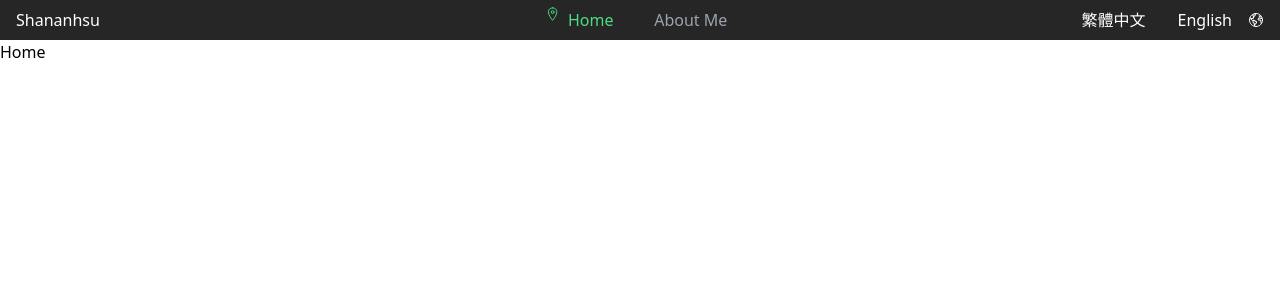
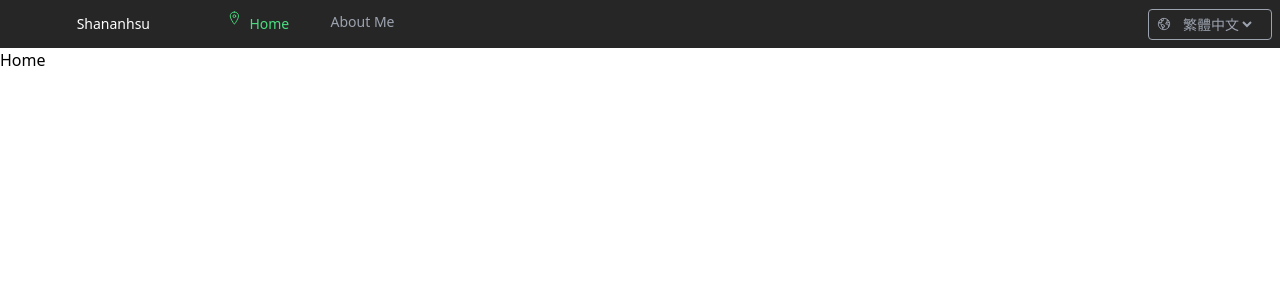
Before and after one commit to Shananhsu/resume, a React (Vite) app: page / in a window 1280 px wide. Shown: the top 300 px of the page. Built offline with nearby package versions, Linux system fonts and the light colour scheme.

Commit message:
新增 1.電腦語系切換選單 修改 1.導覽列render方式

```diff
--- a/src/App.tsx
+++ b/src/App.tsx
@@ -4,8 +4,8 @@ import { createBrowserRouter, RouterProvider } from "react-router-dom";
 import Layout from "./components/Layout"; //layout
 
 //頁面
-import Home from "./home"; //首頁
-import AboutMe from "./aboutMe"; //關於我
+import Home from "./pages/home"; //首頁
+import AboutMe from "./pages/aboutMe"; //關於我
 
 const router = createBrowserRouter([
   {
--- a/src/components/navbar/Desktop.tsx
+++ /dev/null
@@ -1,66 +0,0 @@
-//react router dom
-import { menuData } from "./menuData.ts";
-
-//i18n
-import { useTranslation } from "react-i18next";
-
-//hooks
-import useChangeLanguage from "../../hooks/useChangeLanguage.ts";
-
-//react icons
-import { IoEarthOutline, IoLocationOutline } from "react-icons/io5";
-
-//導覽列資料
-import { NavLink } from "react-router-dom";
-
-//語系選單資料
-import { languageData } from "./languageData.ts";
-
-const Desktop = () => {
-  const { t } = useTranslation();
-
-  const { changeLanguage } = useChangeLanguage();
-
-  return (
-    <nav className="hidden lg:flex py-2 px-4 items-center">
-      <h1 className="w-2/12">{t("navbar.shananhsu")}</h1>
-      <div className="flex items-center justify-center w-8/12">
-        {menuData.map((item) => (
-          <NavLink
-            key={item.id}
-            to={item.link}
-            className={({ isActive }) =>
-              `${isActive ? "text-green-400" : "text-gray-400"}`
-            }
-          >
-            {({ isActive }) => (
-              <div className="mx-2 flex justify-center items-center">
-                {isActive && (
-                  <IoLocationOutline className="text-2xl animate-bounce" />
-                )}
-                <p className={`w-full mx-2 ${!isActive && "hover:text-white"}`}>
-                  {t(item.title)}
-                </p>
-              </div>
-            )}
-          </NavLink>
-        ))}
-      </div>
-      <div className="w-2/12 flex justify-end">
-        {languageData.map((item) => (
-          <button
-            className="mx-4 hover:text-red-600"
-            onClick={() => changeLanguage(item.lang)}
-            key={item.id}
-          >
-            {item.title}
-          </button>
-        ))}
-        <button className="hover:text-green-400">
-          <IoEarthOutline />
-        </button>
-      </div>
-    </nav>
-  );
-};
-export default Desktop;
--- a/src/components/navbar/Mobile.tsx
+++ /dev/null
@@ -1,34 +0,0 @@
-//react icons
-import { IoHomeSharp, IoMenu, IoEarthOutline } from "react-icons/io5";
-
-//react router dom
-import { NavLink } from "react-router-dom";
-
-//components
-import DropDownMenu from "./mobile/DropDownMenu.tsx";
-
-//hooks
-import useToggle from "../../hooks/useToggle.ts";
-
-const Mobile = () => {
-  const { toggle: menu, handleToggle: handleMenu } = useToggle();
-
-  return (
-    <nav className="h-12 flex items-center justify-between lg:hidden px-2 text-xl">
-      <NavLink to={"/"} className="w-1/3">
-        <IoHomeSharp />
-      </NavLink>
-      <h1 className="w-1/3 text-center">Shananhsu</h1>
-      <div className="flex items-center w-1/3 justify-end">
-        <button className="mr-4">
-          <IoEarthOutline />
-        </button>
-        <button onClick={handleMenu}>
-          <IoMenu />
-        </button>
-      </div>
-      {menu && <DropDownMenu handleToggle={handleMenu} />}
-    </nav>
-  );
-};
-export default Mobile;
--- a/src/components/navbar/Tablet.tsx
+++ /dev/null
@@ -1 +0,0 @@
-//平板
--- /dev/null
+++ b/src/components/navbar/components/DesktopNavbar.tsx
@@ -0,0 +1,71 @@
+//react router dom
+import { NavLink } from "react-router-dom";
+
+//i18n
+import { useTranslation } from "react-i18next";
+
+//react icons
+import { IoLocationOutline, IoEarthOutline } from "react-icons/io5";
+
+//types
+import { desktopNavbarProps } from "../type.ts";
+
+const DesktopNavbar = ({
+  menuData,
+  languageData,
+  changeLanguage,
+}: desktopNavbarProps) => {
+  //i18n
+  const { t, i18n } = useTranslation();
+
+  const handleLanguageChange = (
+    event: React.ChangeEvent<HTMLSelectElement>
+  ) => {
+    const newLanguage = event.target.value;
+    changeLanguage(newLanguage);
+  };
+
+  return (
+    <div className="lg:flex items-center w-10/12 text-sm hidden justify-between">
+      <div className="flex">
+        {menuData.map((item) => (
+          <NavLink
+            key={item.id}
+            to={item.link}
+            className={({ isActive }) =>
+              `${isActive ? "text-green-400" : "text-gray-400"}`
+            }
+          >
+            {({ isActive }) => (
+              <div className="mx-2 flex justify-center items-center">
+                {isActive && (
+                  <IoLocationOutline className="text-2xl animate-bounce" />
+                )}
+                <p className={`w-full mx-2 ${!isActive && "hover:text-white"}`}>
+                  {t(item.title)}
+                </p>
+              </div>
+            )}
+          </NavLink>
+        ))}
+      </div>
+      <div className="w-2/12 flex justify-end items-center">
+        <div className="flex items-center border px-2 py-1 rounded border-gray-400 text-gray-400 bg-neutral-800 hover:border-green-400 hover:text-green-400">
+          <IoEarthOutline />
+          <select
+            className="bg-neutral-800 outline-none mx-2"
+            value={i18n.language}
+            onChange={handleLanguageChange}
+          >
+            {languageData.map((item) => (
+              <option key={item.id} value={item.lang}>
+                {t(item.title)}
+              </option>
+            ))}
+          </select>
+        </div>
+      </div>
+    </div>
+  );
+};
+export default DesktopNavbar;
--- a/src/components/navbar/index.tsx
+++ b/src/components/navbar/index.tsx
@@ -1,12 +1,51 @@
+//react router dom
+import { NavLink } from "react-router-dom";
+
+//react icons
+import { IoHomeSharp, IoMenu, IoEarthOutline } from "react-icons/io5";
+
+//hooks
+import useToggle from "../../hooks/useToggle.ts";
+import useChangeLanguage from "../../hooks/useChangeLanguage.ts";
+
+//導覽列資料
+import { menuData } from "./data/menuData.ts";
+import { languageData } from "./data/languageData.ts";
+
 //components
-import Mobile from "./Mobile"; //手機版
-import Desktop from "./Desktop"; //電腦版
+import DropDownMenu from "./components/DropDownMenu.tsx"; //手機下拉選單
+import DesktopNavbar from "./components/DesktopNavbar.tsx"; //電腦導覽列
 
 const Navbar = () => {
+  //調用 hook
+  const { toggle, handleToggle } = useToggle();
+  const { changeLanguage } = useChangeLanguage();
+
   return (
     <header className="bg-neutral-800 text-white">
-      <Mobile />
-      <Desktop />
+      <nav className="h-12 flex items-center justify-between px-2 text-xl">
+        <NavLink to={"/"} className="w-1/3 lg:hidden">
+          <IoHomeSharp />
+        </NavLink>
+        <h1 className="w-1/3 text-sm lg:w-2/12 text-center">Shananhsu</h1>
+        {/* 手機版與細與下拉選單 */}
+        <div className="flex items-center w-1/3 justify-end lg:hidden">
+          <button className="mr-4">
+            <IoEarthOutline />
+          </button>
+          <button onClick={handleToggle}>
+            <IoMenu />
+          </button>
+        </div>
+        <DesktopNavbar
+          menuData={menuData}
+          languageData={languageData}
+          changeLanguage={changeLanguage}
+        />
+        {toggle && (
+          <DropDownMenu menuData={menuData} handleToggle={handleToggle} />
+        )}
+      </nav>
     </header>
   );
 };
--- /dev/null
+++ b/src/components/navbar/type.ts
@@ -0,0 +1,26 @@
+interface menuData {
+  id: number;
+  title: string;
+  link: string;
+}
+
+interface languageData {
+  id: number;
+  title: string;
+  lang: string;
+}
+
+interface changeLanguage {
+  (lan: string): void;
+}
+
+export interface desktopNavbarProps {
+  menuData: menuData[];
+  languageData: languageData[];
+  changeLanguage: changeLanguage;
+}
+
+export interface dropDownMenuProps {
+  handleToggle: () => void;
+  menuData: menuData[];
+}
```
Also changed, not shown: src/components/navbar/components/DropDownMenu.tsx (renamed from src/components/navbar/mobile/DropDownMenu.tsx, +3 -8 lines), src/components/navbar/data/languageData.ts (renamed from src/components/navbar/languageData.ts), src/components/navbar/data/menuData.ts (renamed from src/components/navbar/menuData.ts), src/pages/aboutMe/index.tsx (renamed from src/aboutMe/index.tsx), src/pages/home/index.tsx (renamed from src/home/index.tsx).
